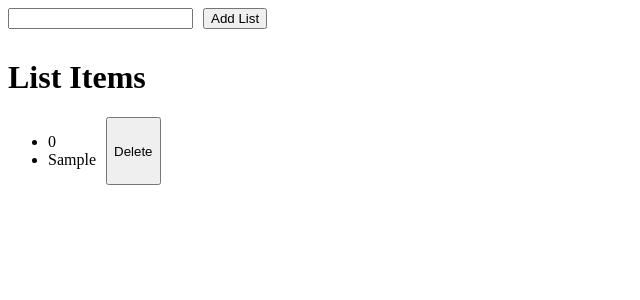
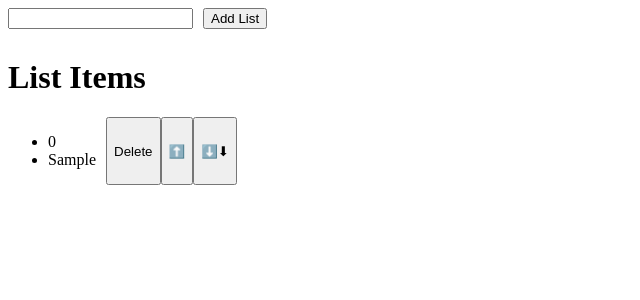
Before and after one commit to bhargavgopal-lanke/Interview-Preparation, a React (Create React App) app in the folder app/: page / in a window 1280 px wide. Both pictures are taken after typing "Sample" into the empty fields and a click on the button "Add List". Shown: the top 300 px of the page, without its empty margins (0-640 px from the left). Built offline with nearby package versions, Linux system fonts and the light colour scheme.

Commit message:
removed the consoel logs and added the buttons to move the the task up and down

```diff
--- a/app/src/Todo_App/Todo.jsx
+++ b/app/src/Todo_App/Todo.jsx
@@ -14,11 +14,12 @@ const Todo = () => {
   };
 
   const handleDelete = (index) => {
-    console.log("selectedindex", index);
     const deleteItem = item.filter((todo) => todo.id !== index);
     setItem(deleteItem);
-    console.log("delete", deleteItem);
   };
+
+  const moveUp = () => {};
+  const moveDown = () => {};
 
   return (
     <div>
@@ -47,6 +48,8 @@ const Todo = () => {
                 >
                   Delete
                 </button>
+                <button onClick={moveUp}>⬆️</button>
+                <button onClick={moveDown}>⬇️⬇</button>
               </div>
             );
           })}
```
